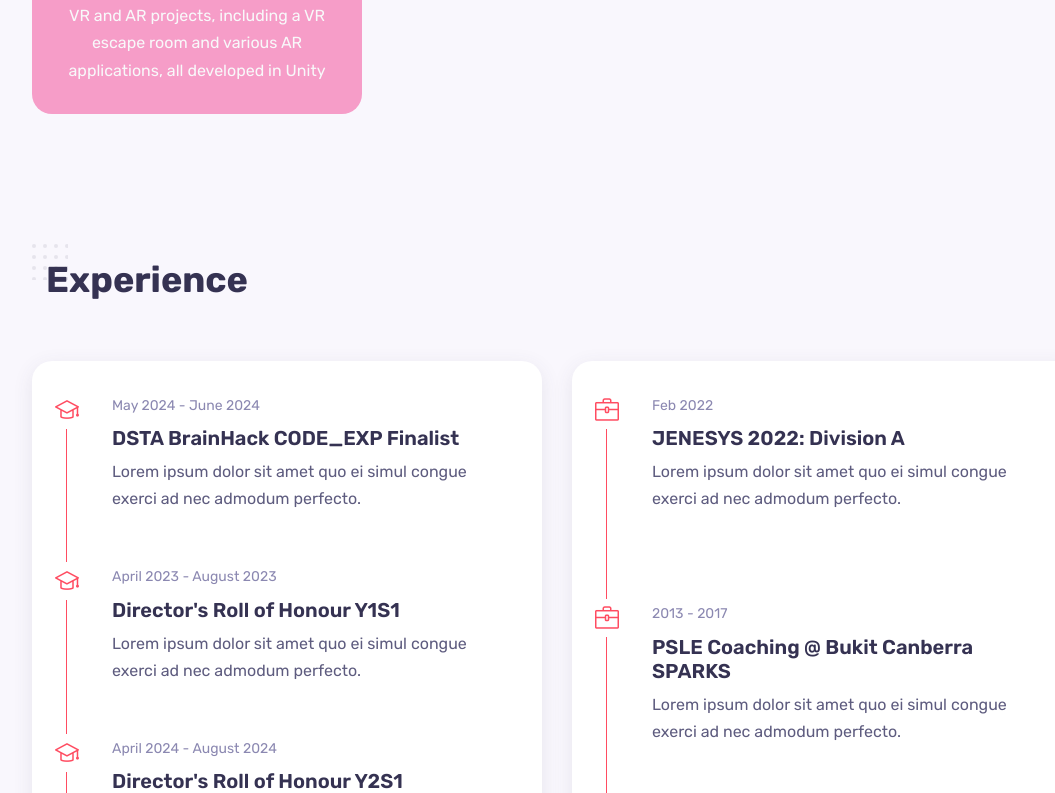
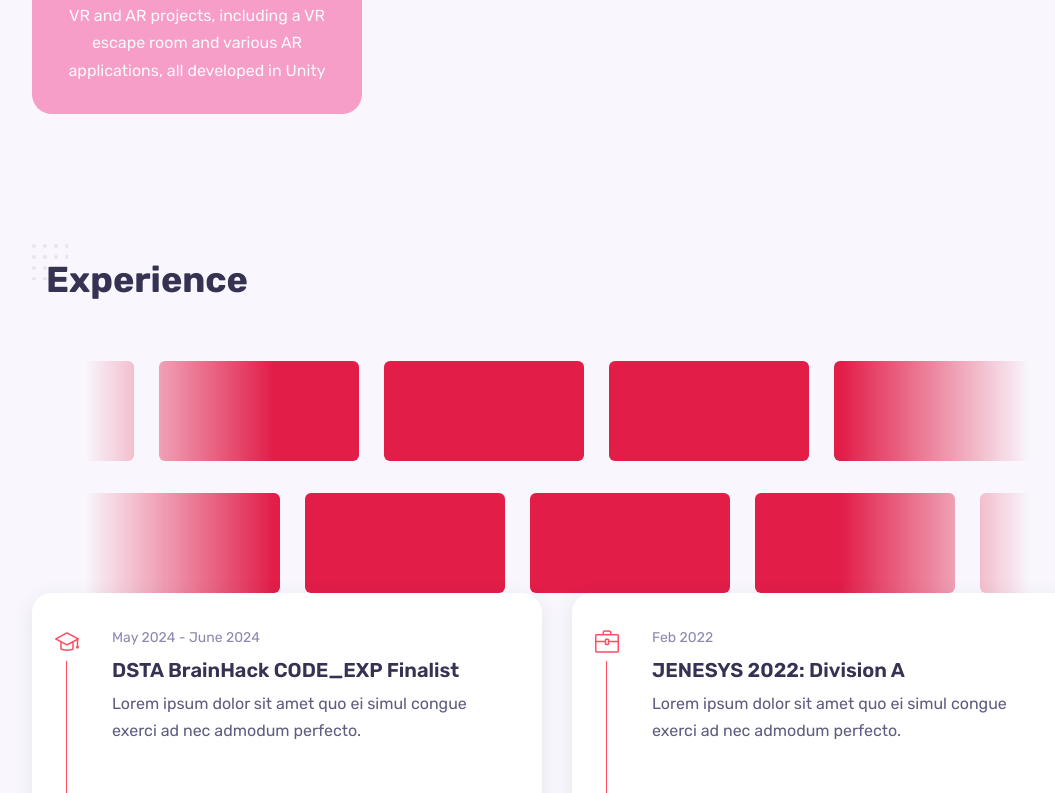
Before and after one commit to sarichatsee/saricha_pd, a React (Create React App) app: page / in a window 1280 px wide. Shown: the part 2362-3155 px from the top of the page, without its empty margins (138-1193 px from the left). Built offline with nearby package versions, Linux system fonts and the light colour scheme.

Commit message:
added marquee(s)

```diff
--- a/src/components/resume/Resume.jsx
+++ b/src/components/resume/Resume.jsx
@@ -2,12 +2,34 @@
 import "./resume.css";
 import Data from "./Data";
 import Card from "./Card";
+import "./wrapper.css";
 
 const Resume = () => {
     return (
         <section className="resume container section" id="resume">
             <h2 className="section__title">Experience</h2>
-
+            <div className="wrapper__container">
+                <div class="wrapper">
+                    <div class="itemLeft item1"></div>
+                    <div class="itemLeft item2"></div>
+                    <div class="itemLeft item3"></div>
+                    <div class="itemLeft item4"></div>
+                    <div class="itemLeft item5"></div>
+                    <div class="itemLeft item6"></div>
+                    <div class="itemLeft item7"></div>
+                    <div class="itemLeft item8"></div>
+                </div>
+                <div class="wrapper">
+                    <div class="itemRight item1"></div>
+                    <div class="itemRight item2"></div>
+                    <div class="itemRight item3"></div>
+                    <div class="itemRight item4"></div>
+                    <div class="itemRight item5"></div>
+                    <div class="itemRight item6"></div>
+                    <div class="itemRight item7"></div>
+                    <div class="itemRight item8"></div>
+                </div>
+            </div>
             <div className="resume__container grid">
                 <div className="timeline grid">
                     {Data.map((val, id) => {
--- /dev/null
+++ b/src/components/resume/wrapper.css
@@ -0,0 +1,82 @@
+.wrapper {
+  margin-top: 2rem;
+  width: 90%;
+  max-width: 1536px;
+  margin-inline: auto;
+  height: 100px;
+  position: relative;
+  overflow: hidden;
+  mask-image: linear-gradient(
+    to right,
+    rgba(0, 0, 0, 0),
+    rgba(0, 0, 0, 1) 20%,
+    rgba(0, 0, 0, 1) 80%,
+    rgba(0, 0, 0, 0)
+  );
+}
+
+@keyframes scrollLeft {
+  to {
+    left: -200px;
+  }
+}
+
+@keyframes scrollRight {
+  to {
+    right: -200px;
+  }
+}
+
+.itemLeft,
+.itemRight {
+  width: 200px;
+  height: 100px;
+  background-color: #e11d48;
+  border-radius: 6px;
+  position: absolute;
+  animation-timing-function: linear;
+  animation-duration: 30s;
+  animation-iteration-count: infinite;
+}
+
+.itemLeft {
+  left: max(calc(200px * 8), 100%);
+  animation-name: scrollLeft;
+}
+
+.itemRight {
+  right: max(calc(200px * 8), calc(100% + 200px));
+  animation-name: scrollRight;
+}
+
+.item1 {
+  animation-delay: calc(30s / 8 * (8 - 1) * -1);
+}
+
+.item2 {
+  animation-delay: calc(30s / 8 * (8 - 2) * -1);
+}
+
+.item3 {
+  animation-delay: calc(30s / 8 * (8 - 3) * -1);
+}
+
+.item4 {
+  animation-delay: calc(30s / 8 * (8 - 4) * -1);
+}
+
+.item5 {
+  animation-delay: calc(30s / 8 * (8 - 5) * -1);
+}
+
+.item6 {
+  animation-delay: calc(30s / 8 * (8 - 6) * -1);
+}
+
+.item7 {
+  animation-delay: calc(30s / 8 * (8 - 7) * -1);
+}
+
+.item8 {
+  animation-delay: calc(30s / 8 * (8 - 8) * -1);
+}
```
